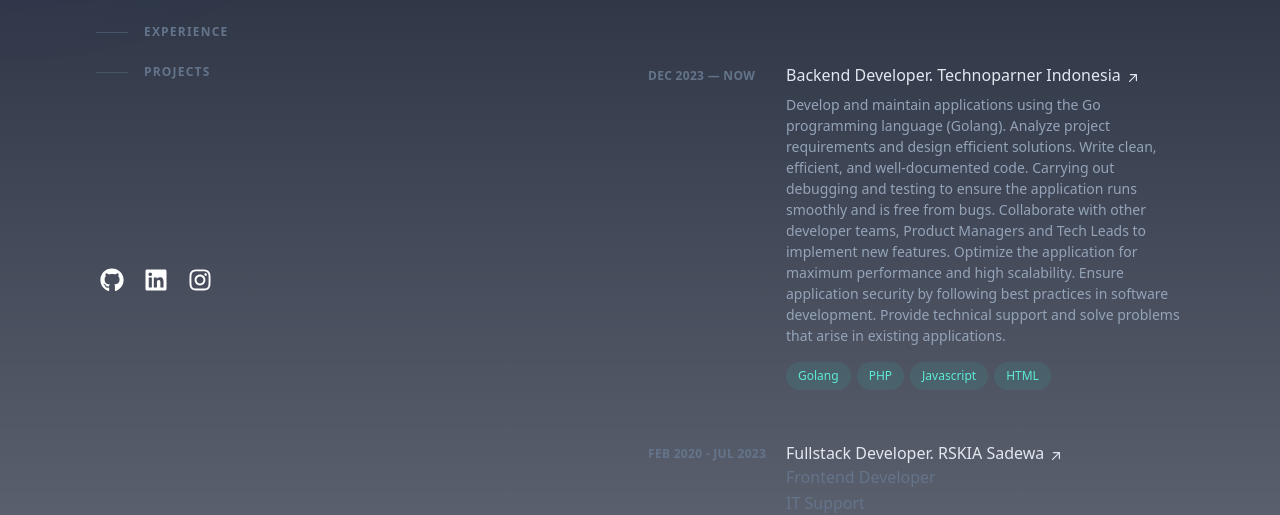
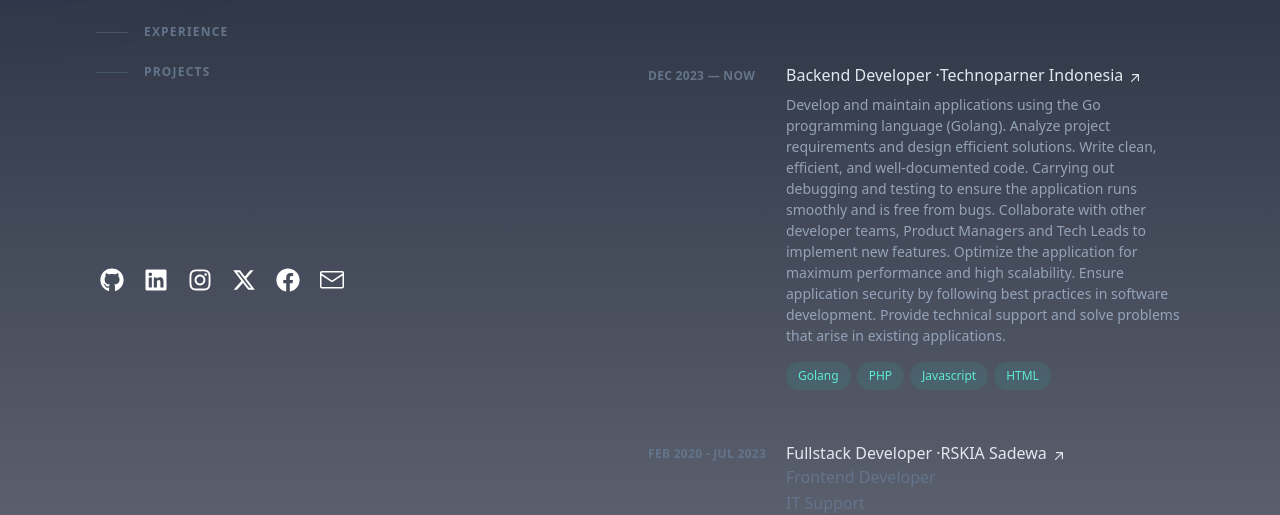
Before and after one commit to choirulanwarr/portofolio-app, a Next.js app: page / in a window 1280 px wide. Shown: the part 412-927 px from the top of the page. Built offline with nearby package versions, Linux system fonts and the light colour scheme.

Commit message:
update social

```diff
--- a/app/data/experience.json
+++ b/app/data/experience.json
@@ -1,7 +1,7 @@
 [
    {
       "periode" : "Dec 2023 — Now",
-      "jobs" : "Backend Developer. ",
+      "jobs" : "Backend Developer ·",
       "last_position" : [],
       "company" : "Technoparner Indonesia",
       "link": "https://technopartner.id/",
@@ -23,7 +23,7 @@
    },
    {
       "periode" : "Feb 2020 - Jul 2023",
-      "jobs" : "Fullstack Developer. ",
+      "jobs" : "Fullstack Developer ·",
       "last_position" : [
          {
             "jobs" : "Frontend Developer"
@@ -73,7 +73,7 @@
    },
    {
       "periode" : "Dec 2019 - Now",
-      "jobs" : "Fullstack Developer. ",
+      "jobs" : "Fullstack Developer ·",
       "last_position" : [
          {
             "jobs" : "Frontend Developer"
@@ -117,7 +117,7 @@
    },
    {
       "periode" : "Aug 2018 - Nov 2019",
-      "jobs" : "Fullstack Developer. ",
+      "jobs" : "Fullstack Developer ·",
       "last_position" : [],
       "company" : "PDAM Giritirtasari Wonogiri",
       "link": "https://pdamwonogiri.com/",
--- a/app/pages/social.tsx
+++ b/app/pages/social.tsx
@@ -1,5 +1,7 @@
 import React from "react";
-import { FaGithub, FaLinkedin, FaInstagram } from "react-icons/fa";
+import { FaGithub, FaLinkedin, FaInstagram, FaFacebook } from "react-icons/fa";
+import { FaXTwitter } from "react-icons/fa6";
+import { GoMail } from "react-icons/go";
 
 interface SocialLink {
   link: string;
@@ -11,6 +13,9 @@
   FaGithub: FaGithub,
   FaLinkedin: FaLinkedin,
   FaInstagram: FaInstagram,
+  FaXTwitter: FaXTwitter,
+  FaFacebook: FaFacebook,
+  GoMail: GoMail
 };
 
 const socialLinks: SocialLink[] = [
@@ -28,6 +33,21 @@
     link: "https://instagram.com/choirulanwarl",
     name: "Instagram",
     icon: "FaInstagram",
+  },
+  {
+    link: "https://x.com/caitusingkatan",
+    name: "Twitter",
+    icon: "FaXTwitter",
+  },
+  {
+    link: "https://www.facebook.com/choirulsubwofer",
+    name: "Facebook",
+    icon: "FaFacebook",
+  },
+  {
+    link: "mailto:find.choirul@gmail.com",
+    name: "Email",
+    icon: "GoMail",
   },
 ];
 
```
